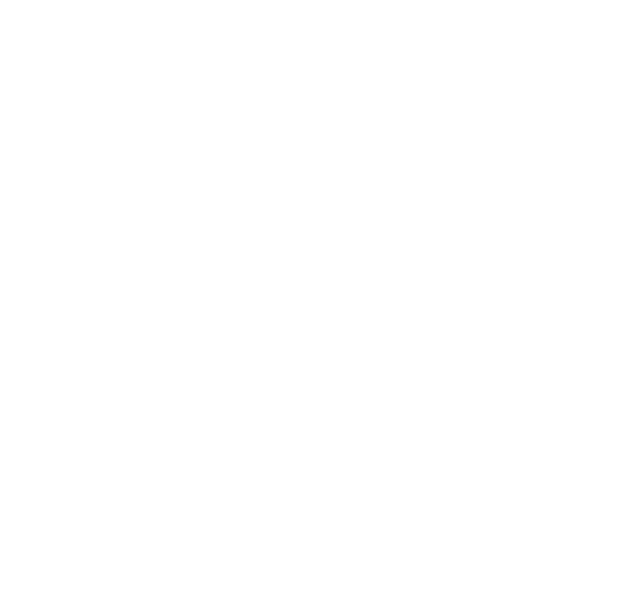
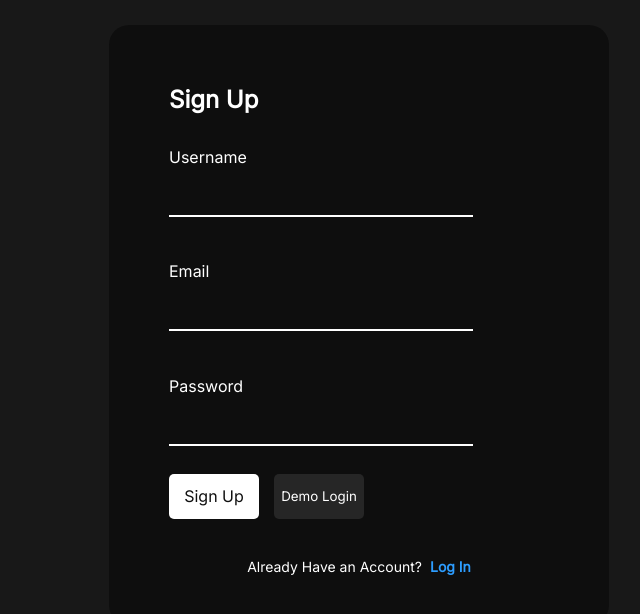
Before and after one commit to cmacariovx/spill, a React (Create React App) app in the folder client/: page /signup in a window 1280 px wide. Shown: the top 614 px of the page, without its empty margins (281-921 px from the left). Built offline with nearby package versions, Linux system fonts and the light colour scheme.

Commit message:
small changes

```diff
--- a/client/src/Components/Login.css
+++ b/client/src/Components/Login.css
@@ -18,10 +18,11 @@
         background-color: rgb(14, 14, 14);
         border-radius: 20px;
         padding: 50px 60px;
+        margin-bottom: 150px;
     }
 
         .loginHeaderContainer {
-            height: 15%;
+            height: 10%;
             width: 100%;
             display: flex;
             flex-direction: row;
@@ -35,7 +36,7 @@
             }
 
         .loginBodyContainer {
-            height: 75%;
+            height: 70%;
             width: 100%;
             display: flex;
             flex-direction: column;
@@ -115,5 +116,5 @@
                 font-weight: bold;
                 font-size: 14px;
                 color: rgb(45, 157, 255);
-                margin-left: 10px;
+                margin-left: 8px;
             }
--- a/client/src/Components/Login.js
+++ b/client/src/Components/Login.js
@@ -17,11 +17,11 @@
                     </div>
                     <div className="loginInputContainer">
                         <p className="loginPasswordText">Password</p>
-                        <input type="password" className="loginInput" id="loginInput3"></input>
+                        <input type="password" className="loginInput" id="loginInput2"></input>
                     </div>
                     <div className="loginButtonsContainer">
                         <Link to="/home">
-                            <button className="loginButton">Login</button>
+                            <button className="loginButton">Log In</button>
                         </Link>
                         <Link to="/home">
                             <button className="demoLoginButton">Demo Login</button>
--- a/client/src/Components/Signup.css
+++ b/client/src/Components/Signup.css
@@ -0,0 +1,126 @@
+.signupBackdrop {
+    height: 100vh;
+    width: 100%;
+    display: flex;
+    flex-direction: column;
+    justify-content: center;
+    align-items: center;
+    background-color: rgb(24, 24, 24);
+}
+
+    .signupContainer {
+        height: 600px;
+        width: 500px;
+        display: flex;
+        flex-direction: column;
+        justify-content: space-between;
+        align-items: center;
+        background-color: rgb(14, 14, 14);
+        border-radius: 20px;
+        padding: 50px 60px;
+        margin-bottom: 150px;
+    }
+
+        .signupHeaderContainer {
+            height: 10%;
+            width: 100%;
+            display: flex;
+            flex-direction: row;
+            justify-content: flex-start;
+            align-items: center;
+        }
+
+            .signupHeaderText {
+                font-size: 24px;
+                font-weight: bold;
+            }
+
+        .signupBodyContainer {
+            height: 80%;
+            width: 100%;
+            display: flex;
+            flex-direction: column;
+            justify-content: center;
+            align-items: flex-start;
+        }
+
+            .signupInputContainer {
+                height: 40%;
+                width: 80%;
+                display: flex;
+                flex-direction: column;
+                justify-content: center;
+                align-items: flex-start;
+            }
+
+                .signupInput {
+                    height: 50px;
+                    width: 100%;
+                    display: flex;
+                    justify-content: flex-start;
+                    align-items: center;
+                    border-bottom: 2px solid white;
+                    font-size: 18px;
+                    transition: 0.1s linear;
+                }
+
+                .signupInput:invalid {
+                    border-bottom: 2px solid rgb(255, 75, 75);
+                    transition: 0.1s linear;
+                }
+
+            .signupButtonsContainer {
+                height: 20%;
+                width: 100%;
+                display: flex;
+                flex-direction: row;
+                justify-content: flex-start;
+                align-items: center;
+            }
+
+                .signupButton {
+                    height: 45px;
+                    width: 90px;
+                    display: flex;
+                    flex-direction: row;
+                    justify-content: center;
+                    align-items: center;
+                    background-color: white;
+                    border-radius: 5px;
+                    margin-right: 15px;
+                    color: #0f0f0f;
+                    font-size: 16px;
+                    cursor: pointer;
+                }
+
+                .demosignupButton {
+                    height: 45px;
+                    width: 90px;
+                    display: flex;
+                    flex-direction: row;
+                    justify-content: center;
+                    align-items: center;
+                    background-color: rgb(38, 38, 38);
+                    border-radius: 5px;
+                    cursor: pointer;
+                }
+
+        .signupFooterContainer {
+            height: 10%;
+            width: 100%;
+            display: flex;
+            flex-direction: row;
+            justify-content: center;
+            align-items: flex-end;
+        }
+
+            .signupFooterText {
+                font-size: 14px;
+            }
+
+            .signupFooterLoginLink {
+                font-weight: bold;
+                font-size: 14px;
+                color: rgb(45, 157, 255);
+                margin-left: 8px;
+            }
--- a/client/src/Components/Signup.js
+++ b/client/src/Components/Signup.js
@@ -4,7 +4,41 @@
 import './Signup.css'
 
 function Signup() {
-
+    return (
+        <div className="signupBackdrop">
+            <div className="signupContainer">
+                <div className="signupHeaderContainer">
+                    <p className="signupHeaderText">Sign Up</p>
+                </div>
+                <div className="signupBodyContainer">
+                    <div className="signupInputContainer">
+                        <p className="signupUsernameText">Username</p>
+                        <input className="signupInput" id="signupInput1"></input>
+                    </div>
+                    <div className="signupInputContainer">
+                        <p className="signupPasswordText">Email</p>
+                        <input type="email" className="signupInput" id="signupInput2" maxLength="40" pattern=".+@.+\.com"></input>
+                    </div>
+                    <div className="signupInputContainer">
+                        <p className="signupPasswordText">Password</p>
+                        <input type="password" className="signupInput" id="signupInput3"></input>
+                    </div>
+                    <div className="signupButtonsContainer">
+                        <Link to="/home">
+                            <button className="signupButton">Sign Up</button>
+                        </Link>
+                        <Link to="/home">
+                            <button className="demosignupButton">Demo Login</button>
+                        </Link>
+                    </div>
+                </div>
+                <div className="signupFooterContainer">
+                    <p className="signupFooterText">Already Have an Account?</p>
+                    <Link className="signupFooterLoginLink" to="/login">Log In</Link>
+                </div>
+            </div>
+        </div>
+    )
 }
 
 export default Signup
```
